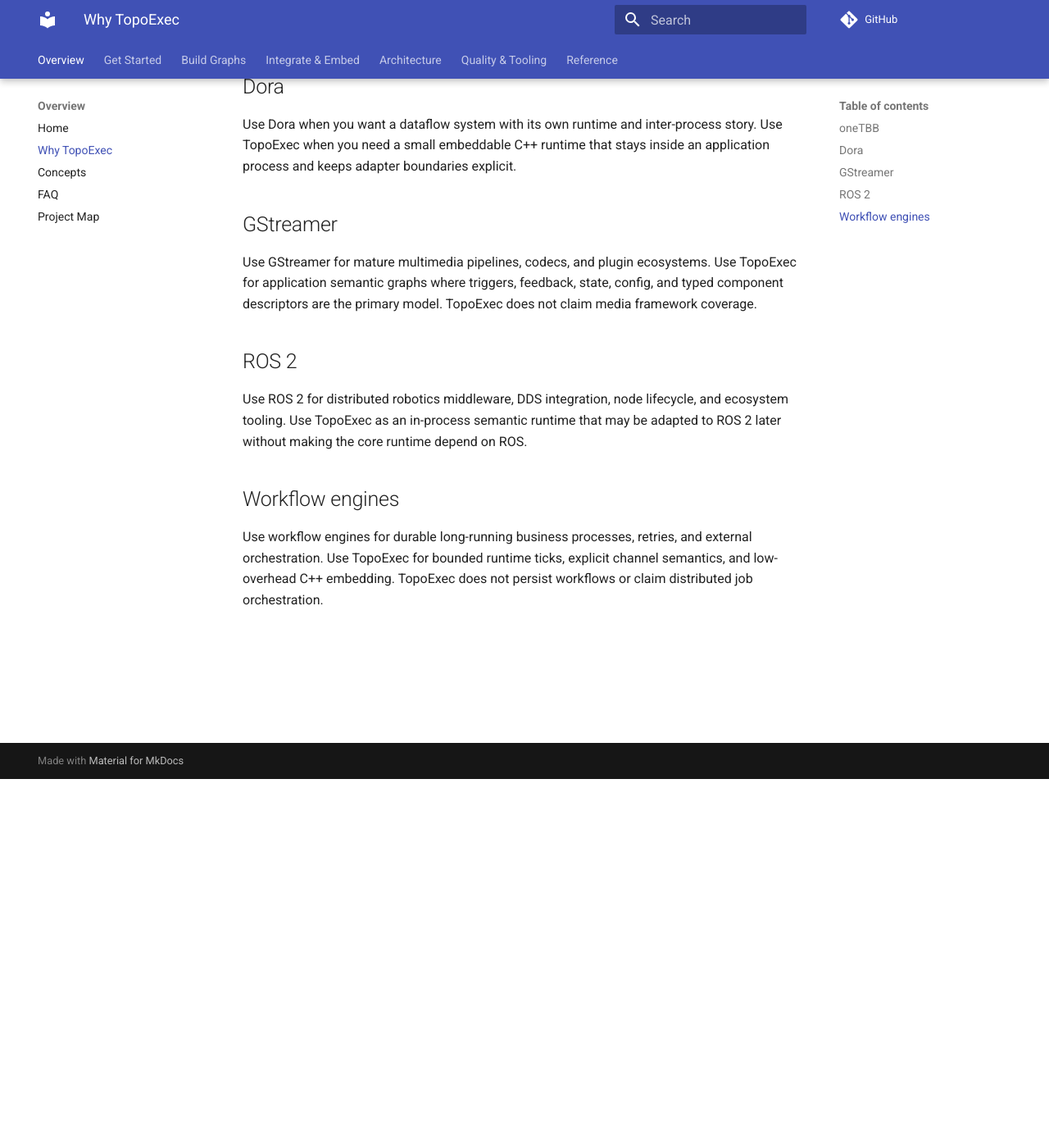
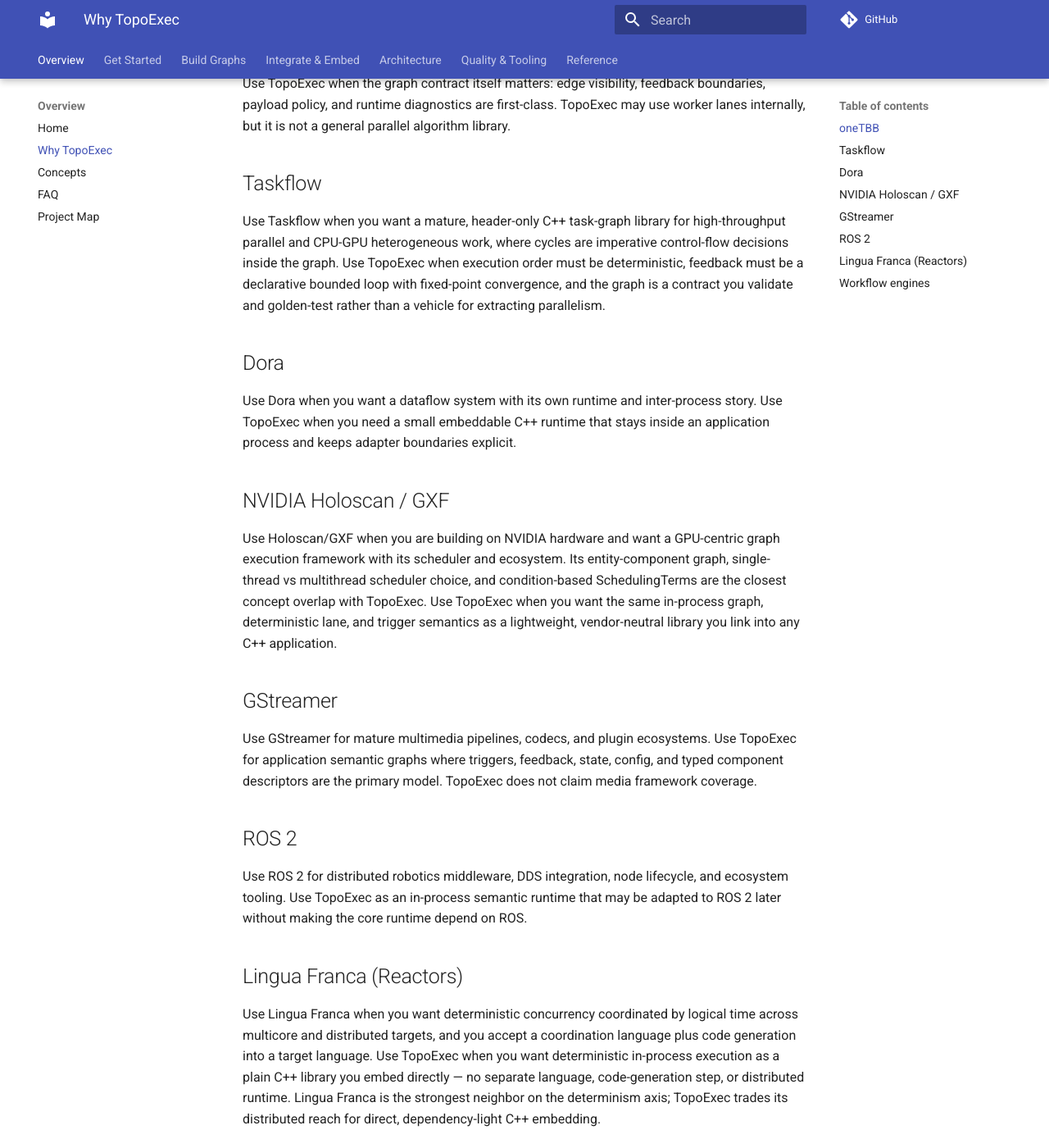
Before and after one commit to sean2077/topoexec, an MkDocs documentation site: the page built from docs/10-user-overview/why-topoexec.md, in a window 1280 px wide and 1400 px high, scrolled down 450 px. Shown: the whole window at 82% size. Built offline with MkDocs 1.6.1 and Material for MkDocs 9.7.7, drawn with Linux system fonts in a browser that asks for light colours; comment, search, counter and statistics services are not loaded; some of the changed text lies outside the part shown.

Commit message:
docs: add competitive landscape analysis and positioning
Add a research-backed competitor survey and positioning analysis at
docs/31-planning-roadmap/competitive-landscape.md, covering in-process C++
dataflow libraries (RaftLib, Taskflow, oneTBB Flow Graph, Pipeflow),
robotics stacks (ROS 2, DORA, Holoscan/GXF), deterministic coordination
models (Lingua Franca, Ptolemy), synchronous-dataflow theory, and
streaming/orchestration boundaries. It frames TopoExec's niche as a testable
semantic contract with first-class bounded feedback and derives roadmap
implications.

Surface the analysis from why-topoexec.md (with three closer neighbors:
Taskflow, NVIDIA Holoscan/GXF, and Lingua Franca), the docs README zone
table, and the ecosystem decision gate.

```diff
--- a/docs/10-user-overview/why-topoexec.md
+++ b/docs/10-user-overview/why-topoexec.md
@@ -3,6 +3,13 @@
 TopoExec is not a replacement for every runtime. It is a small C++ semantic
 runtime for bounded in-process graphs where graph meaning, observability, and
 embedder control matter more than broad ecosystem features.
+
+Its sharpest differentiator is treating the graph as a testable semantic
+contract — deterministic, golden-output, and CLI-inspectable — with bounded
+feedback as a first-class construct, without requiring a middleware, separate
+runtime, or new language. For the full competitor survey and positioning
+rationale, see the
+[competitive landscape analysis](../31-planning-roadmap/competitive-landscape.md).
 
 ## oneTBB
 
@@ -12,11 +19,29 @@
 TopoExec may use worker lanes internally, but it is not a general parallel
 algorithm library.
 
+## Taskflow
+
+Use Taskflow when you want a mature, header-only C++ task-graph library for
+high-throughput parallel and CPU-GPU heterogeneous work, where cycles are
+imperative control-flow decisions inside the graph. Use TopoExec when execution
+order must be deterministic, feedback must be a declarative bounded loop with
+fixed-point convergence, and the graph is a contract you validate and golden-test
+rather than a vehicle for extracting parallelism.
+
 ## Dora
 
 Use Dora when you want a dataflow system with its own runtime and inter-process
 story. Use TopoExec when you need a small embeddable C++ runtime that stays
 inside an application process and keeps adapter boundaries explicit.
+
+## NVIDIA Holoscan / GXF
+
+Use Holoscan/GXF when you are building on NVIDIA hardware and want a GPU-centric
+graph execution framework with its scheduler and ecosystem. Its entity-component
+graph, single-thread vs multithread scheduler choice, and condition-based
+SchedulingTerms are the closest concept overlap with TopoExec. Use TopoExec when
+you want the same in-process graph, deterministic lane, and trigger semantics as a
+lightweight, vendor-neutral library you link into any C++ application.
 
 ## GStreamer
 
@@ -31,6 +56,16 @@
 and ecosystem tooling. Use TopoExec as an in-process semantic runtime that may be
 adapted to ROS 2 later without making the core runtime depend on ROS.
 
+## Lingua Franca (Reactors)
+
+Use Lingua Franca when you want deterministic concurrency coordinated by logical
+time across multicore and distributed targets, and you accept a coordination
+language plus code generation into a target language. Use TopoExec when you want
+deterministic in-process execution as a plain C++ library you embed directly —
+no separate language, code-generation step, or distributed runtime. Lingua Franca
+is the strongest neighbor on the determinism axis; TopoExec trades its distributed
+reach for direct, dependency-light C++ embedding.
+
 ## Workflow engines
 
 Use workflow engines for durable long-running business processes, retries, and
```
Also changed, not shown: docs/31-planning-roadmap/competitive-landscape.md (added, +301 -0 lines), docs/31-planning-roadmap/ecosystem-decision-gate.md (+3 -0 lines), docs/README.md (+1 -1 lines).
